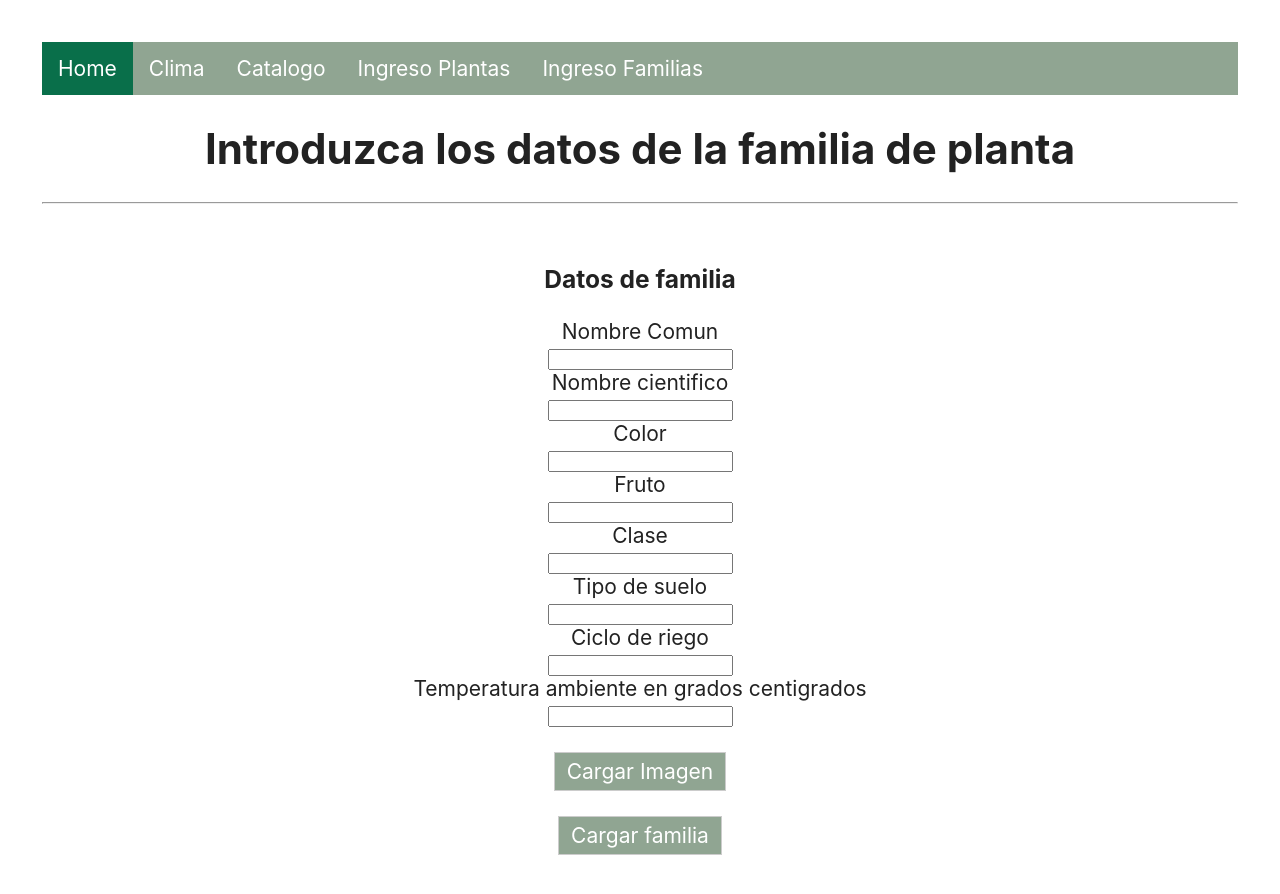
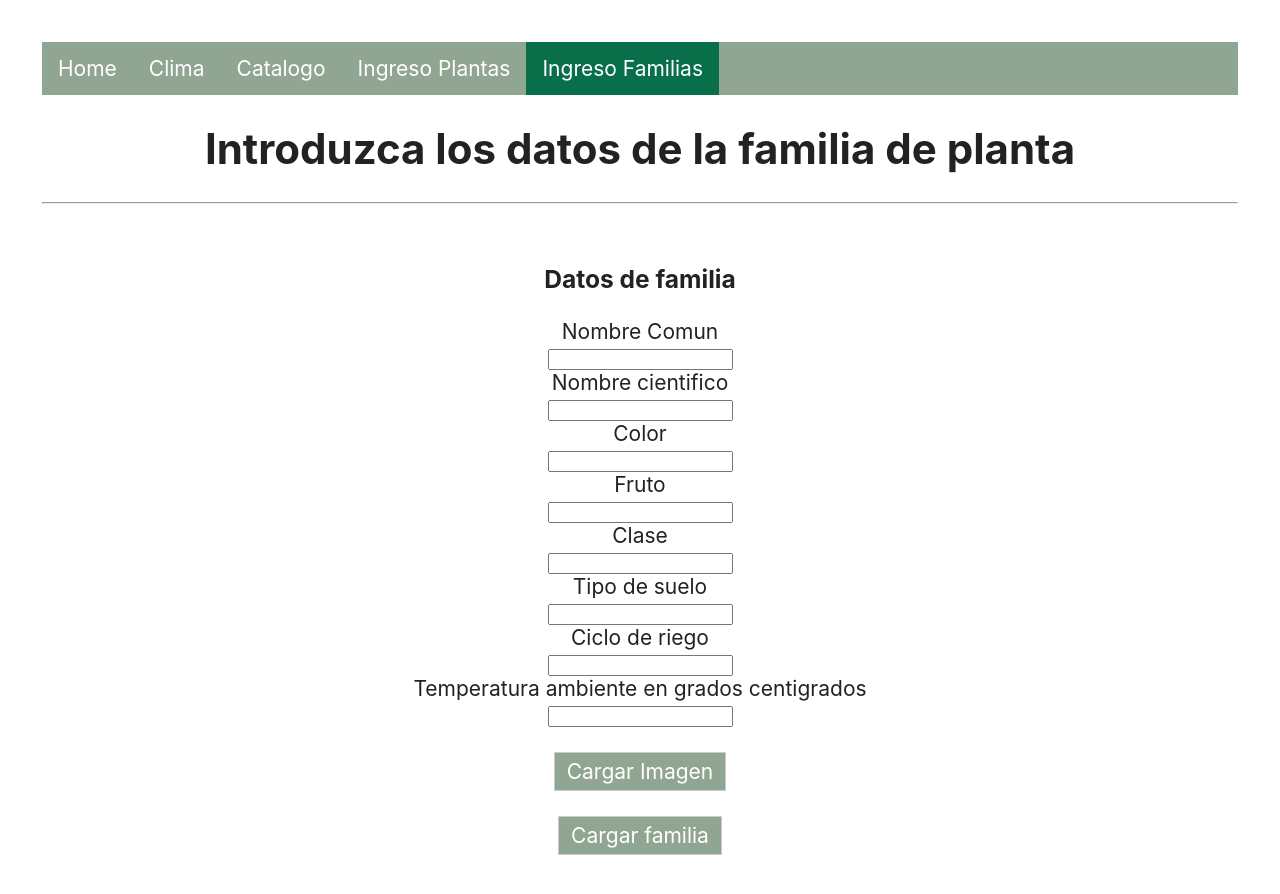
Before and after one commit to frderickk/GardenCenter, a plain HTML site: page ingresofamilia.html in a window 1280 px wide. Drawn offline with Linux system fonts and the light colour scheme.

Commit message:
se agrega color al titulo de la pagina actual

```diff
--- a/ingresofamilia.html
+++ b/ingresofamilia.html
@@ -13,11 +13,11 @@
         <div >
             <div>
                 <ul class="barraNav">
-                    <li><a class="principal" href="index.html">Home</a></li>
+                    <li><a href="index.html">Home</a></li>
                     <li><a href="infoclima.html">Clima</a></li>
                     <li><a href="catalogoplantas.html">Catalogo</a></li>
                     <li><a href="ingresoplantas.html">Ingreso Plantas</a></li>
-                    <li><a href="ingresofamilia.html">Ingreso Familias</a></li>
+                    <li><a class="actual" href="ingresofamilia.html">Ingreso Familias</a></li>
                 </ul>
             </div>
             <h1 id="h1Titulo">Introduzca los datos de la familia de planta</h1>
--- a/styles.css
+++ b/styles.css
@@ -132,7 +132,7 @@ ol {
     background-color: rgba(77, 111, 80, 0.623);
 }
 
-.principal {
+.actual {
     background-color: #096f4a;
 }
 
```
Also changed, not shown: catalogoplantas.html (+2 -2 lines), index.html (+1 -1 lines), infoclima.html (+2 -2 lines), ingresoplantas.html (+2 -2 lines).
